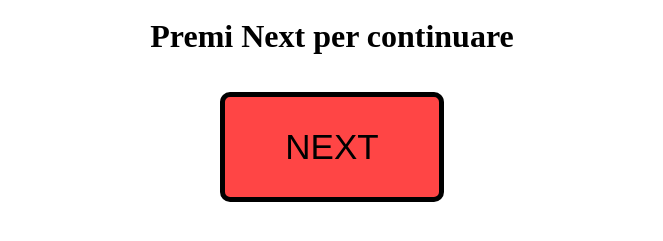
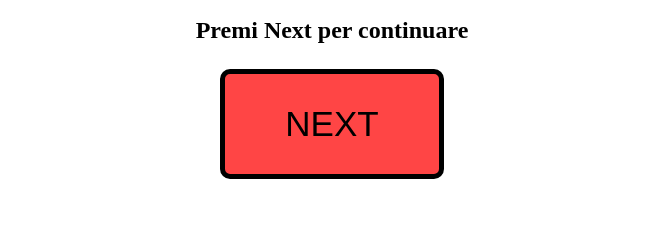
Before and after one commit to Totallynotnasaboi/Totallynotarickroll, a plain HTML site: page index.html in a window 1280 px wide. Shown: the part 411-652 px from the top of the page, without its empty margins (308-971 px from the left). Drawn offline with Linux system fonts and the light colour scheme.

Commit message:
Modified further more the initial page

```diff
--- a/index.html
+++ b/index.html
@@ -9,7 +9,7 @@
   <body>
     <div class="everything">
       <img src="https://media.discordapp.net/attachments/890559791494213642/893125856111788052/IMG_3801.jpg" width="600" height="400" alt="We want you" />
-      <h1 id="next_button">Premi Next per continuare</h6>
+      <h2 id="next_button">Premi Next per continuare</h6>
       <button id="button">NEXT</button>
       <audio controls hidden id="song">
         <source src="roll.mp3" type="audio/mpeg">
--- a/style.css
+++ b/style.css
@@ -4,7 +4,7 @@
   font-size: 35px;
   border-radius: 10px;
   border: 5px solid black;
-  margin-top: 15px;
+  margin-top: 5px;
 }
 
 #button:hover {
```
